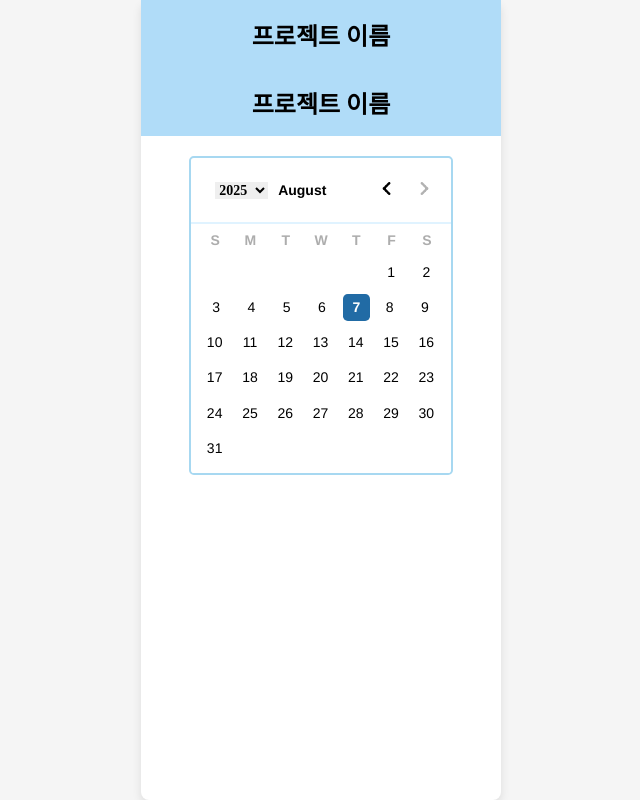
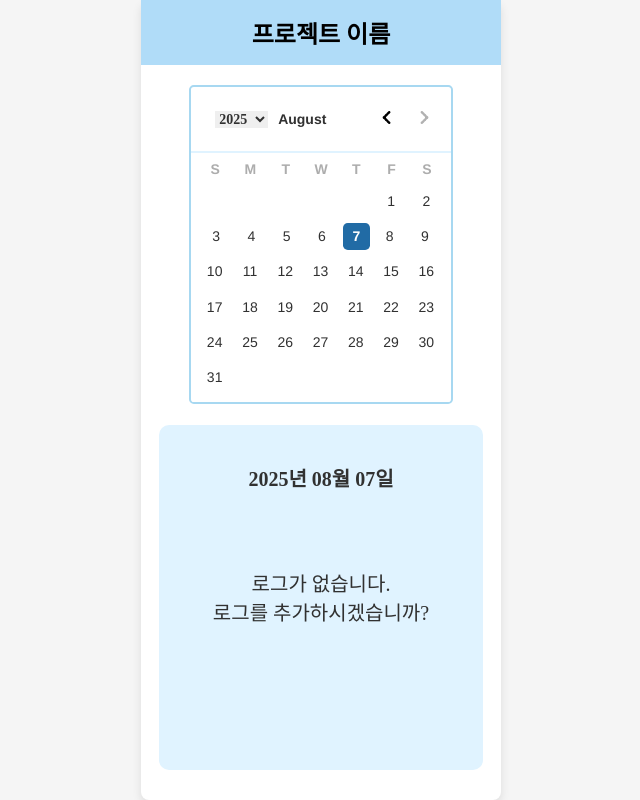
Before and after one commit to Daily-Factory/MindBullet-FE, a React (Vite) app: page / in a window 1280 px wide. Shown: the whole page, without its empty margins (319-959 px from the left). Built offline with nearby package versions, Linux system fonts and the light colour scheme.

Commit message:
[FEAT] 메인 페이지 분기 기능

```diff
--- /dev/null
+++ b/src/components/ExistingLogs.jsx
@@ -0,0 +1,44 @@
+import LogItem from "./LogItem";
+
+import styled from "styled-components";
+import "./../styles/colors.css";
+
+const ExistingLog = () => {
+    return (
+        <div>
+            <LogList>
+                <LogItem />
+                <LogItem />
+                <LogItem />
+            </LogList>
+
+            <ExtraLogButton>
+                더 많은 로그가 보고 싶으신가요?
+            </ExtraLogButton>
+        </div>
+
+    );
+};
+
+export default ExistingLog;
+
+// 스타일링
+const LogList = styled.div`
+    margin: 0 auto;
+    width: 90%;
+`;
+
+const ExtraLogButton = styled.button`
+    width: 80%;
+    height: 45px;
+    font-size: 15px;
+    border: none;
+    border-radius: 10px;
+    cursor: pointer;
+
+    &:hover {
+        background-color: var(--header-color);
+        color: var(--white-color);
+        text-decoration: underline;
+    }
+`;
--- /dev/null
+++ b/src/components/LogItem.jsx
@@ -0,0 +1,61 @@
+import styled from "styled-components";
+import "./../styles/colors.css";
+
+const LogItem = () => {
+    const h = 1;
+
+    return (
+        <LogWrapper>
+            <BulletSymbol>
+
+            </BulletSymbol>
+
+            <LogTitle>
+                안녕하세요!!!!!!!!!!!!!!!!!!!!!!!!!!!!!!!!!!!!!!
+            </LogTitle>
+        </LogWrapper>
+    );
+};
+
+export default LogItem;
+
+const LogWrapper = styled.div`
+    display: flex;
+    flex-direction: row;
+    justify-content: center;
+    align-items: center;
+    width: 100%;
+    height: 50px;
+    margin: 12px 0 12px 0;
+    background-color: var(--primary-color);
+    border: 2px solid var(--secondary-color);
+    border-radius: 10px;
+
+    &:hover {
+        background-color: var(--secondary-color);
+        border: none;
+    }
+`;
+
+const BulletSymbol = styled.div`
+    width: 25px;
+    height: 25px;
+    background-color: var(--white-color);
+    border-radius: 2px;
+`;
+
+const LogTitle = styled.p`
+    width: 80%;
+    height: 30px;
+    margin-left: 10px;
+    white-space: nowrap;
+    overflow-x: auto;
+
+    &::-webkit-scrollbar {
+        display: none;
+    }
+
+    scrollbar-width: none;
+
+    -ms-overflow-style: none;
+`;
--- /dev/null
+++ b/src/components/MainPageLogList.jsx
@@ -0,0 +1,42 @@
+import LogItem from "../components/LogItem.jsx";
+
+import { format } from "date-fns";
+
+import styled from "styled-components";
+import "./../styles/colors.css";
+
+const MainPageLogList = ({ selectedDate, children }) => {
+    return (
+        <LogsWrapper>
+            <DateText>
+                {format(selectedDate, "yyyy년 MM월 dd일")}
+            </DateText>
+
+            { children }
+        </LogsWrapper>
+    );
+};
+
+export default MainPageLogList;
+
+
+const LogsWrapper = styled.div`
+    display: flex;
+    flex-direction: column;
+    justify-content: center;
+    align-items: center;
+
+    width: 90%;
+    min-width: 260px;
+    height: 360px;
+    margin: 20px 0 30px 0;
+    background-color: var(--primary-color);
+    border-radius: 10px;
+`;
+
+const DateText = styled.p`
+    font-size: 20px;
+    font-weight: 600;
+    margin: 10px;
+    color: var(--text-color)
+`;
--- /dev/null
+++ b/src/components/NoLogs.jsx
@@ -0,0 +1,35 @@
+import styled from "styled-components";
+import "./../styles/colors.css";
+
+const NoLogs = () => {
+    return (
+        <NoLogWrapper>
+            <NoLogText>
+                로그가 없습니다.
+                <br/>
+                로그를 추가하시겠습니까?
+            </NoLogText>
+        </NoLogWrapper>
+    );
+};
+
+export default NoLogs;
+
+// 스타일링
+const NoLogWrapper = styled.div`
+    display: flex;
+    justify-content: center;
+    align-items: center;
+
+    padding: 0 0 50px 0;
+    height: 240px;
+`;
+
+const NoLogText = styled.p`
+    font-size: 20px;
+    color: var(--text-color);
+
+    &:hover {
+        text-decoration: underline;
+    }'
+`;
--- a/src/pages/Main.jsx
+++ b/src/pages/Main.jsx
@@ -1,15 +1,17 @@
 import React, { useEffect, useState } from "react";
 import { format } from "date-fns";
 import AppLayout from "./../components/AppLayout.jsx";
-import Header from "../components/Header.jsx";
 import Calendar from "../components/Calendar.jsx";
-// import LogItem from "../components/LogItem.jsx";
+import MainPageLogList from "../components/MainPageLogList.jsx";
+import ExistingLogs from "./../components/ExistingLogs.jsx";
+import NoLogs from "./../components/NoLogs.jsx"
 
 import styled from "styled-components";
 import "./../styles/colors.css";
 
 const Main = () => {
     const [selectedDate, setSelectedDate] = useState(new Date());
+    const isLogs = false; // 로그 존재하는지 반환하는 로직 짤 것!
 
     useEffect(() => {
         console.log("선택된 날짜", selectedDate);
@@ -17,13 +19,22 @@ const Main = () => {
 
     return (
         <AppLayout>
-            <Header />
             <CalendarWrapper>
                 <Calendar
                     selectedDate={selectedDate}
                     setSelectedDate={setSelectedDate}
                 />
             </CalendarWrapper>
+
+            <MainPageLogList
+                selectedDate={selectedDate}
+            >
+                {isLogs
+                    ? <ExistingLogs />
+                    : <NoLogs />
+                }
+            </MainPageLogList>
+
 
             {/* <CalendarButton
                 selectedDate={selectedDate}
--- a/src/styles/colors.css
+++ b/src/styles/colors.css
@@ -2,7 +2,7 @@
     --primary-color: #E0F3FF;
     --secondary-color: #A7D8F1;
     --header-color: #B0DCF8;
-    --white-color: #ffffff;
-    --text-color: #000000;
+    --white-color: hsl(0, 0%, 100%);
+    --text-color: #313131;
     --ligt-text-color: #adadad;
 }
```
Also changed, not shown: src/components/Caleander.jsx (deleted).
